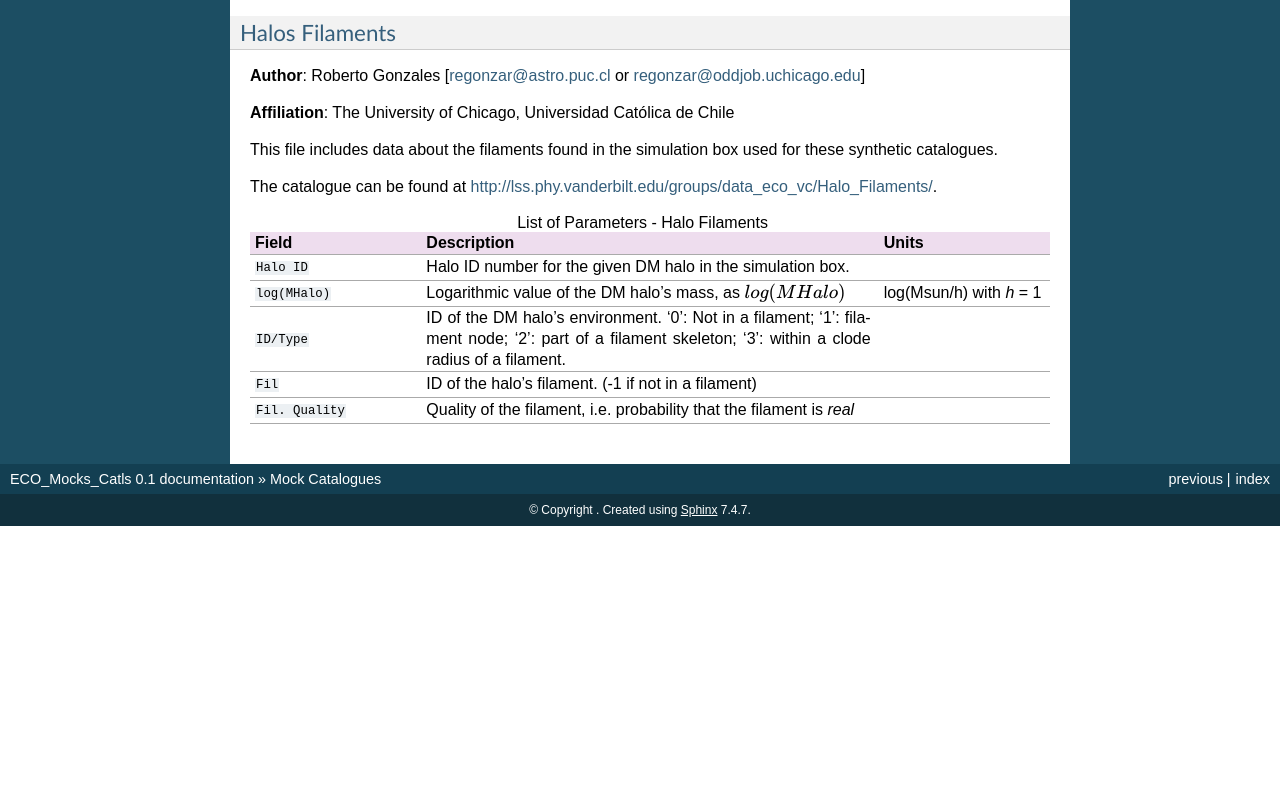
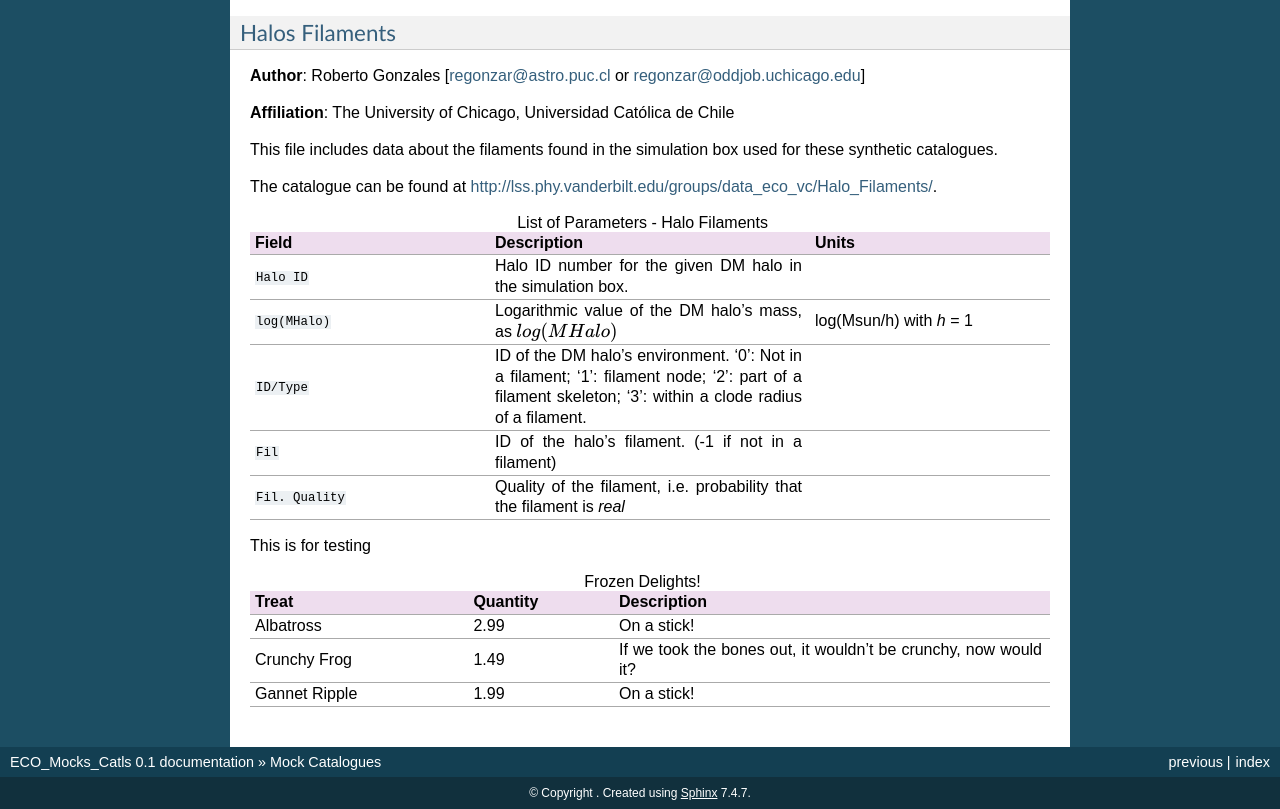
Before and after one commit to MehnaazAsad/ECO_Mocks_Catls_bias, a Sphinx documentation site: the page built from docs/mock_catalogues/mock_catalogues.rst, in a window 1280 px wide and 900 px high, scrolled down 6208 px, cut to the strip 91-900 px from the top of the window. Built offline with Sphinx 7.4.7, drawn with Linux system fonts in a browser that asks for light colours; before the commit the page ends 6825 px from its top, so only the background shows below that.

Commit message:
New line

```diff
--- a/docs/mock_catalogues/mock_catalogues.rst
+++ b/docs/mock_catalogues/mock_catalogues.rst
@@ -263,3 +263,15 @@
     * - :code:`Fil. Quality`
       - Quality of the filament, i.e. probability that the filament is *real*
       -
+
+
+This is for testing
+
+.. csv-table:: Frozen Delights!
+    :header: "Treat", "Quantity", "Description"
+    :widths: 15, 10, 30
+
+    "Albatross", 2.99, "On a stick!"
+    "Crunchy Frog", 1.49, "If we took the bones out, it wouldn't be
+    crunchy, now would it?"
+    "Gannet Ripple", 1.99, "On a stick!"
```
Also changed, not shown: other parts of docs/mock_catalogues/mock_catalogues.rst (+1 -1 lines).
